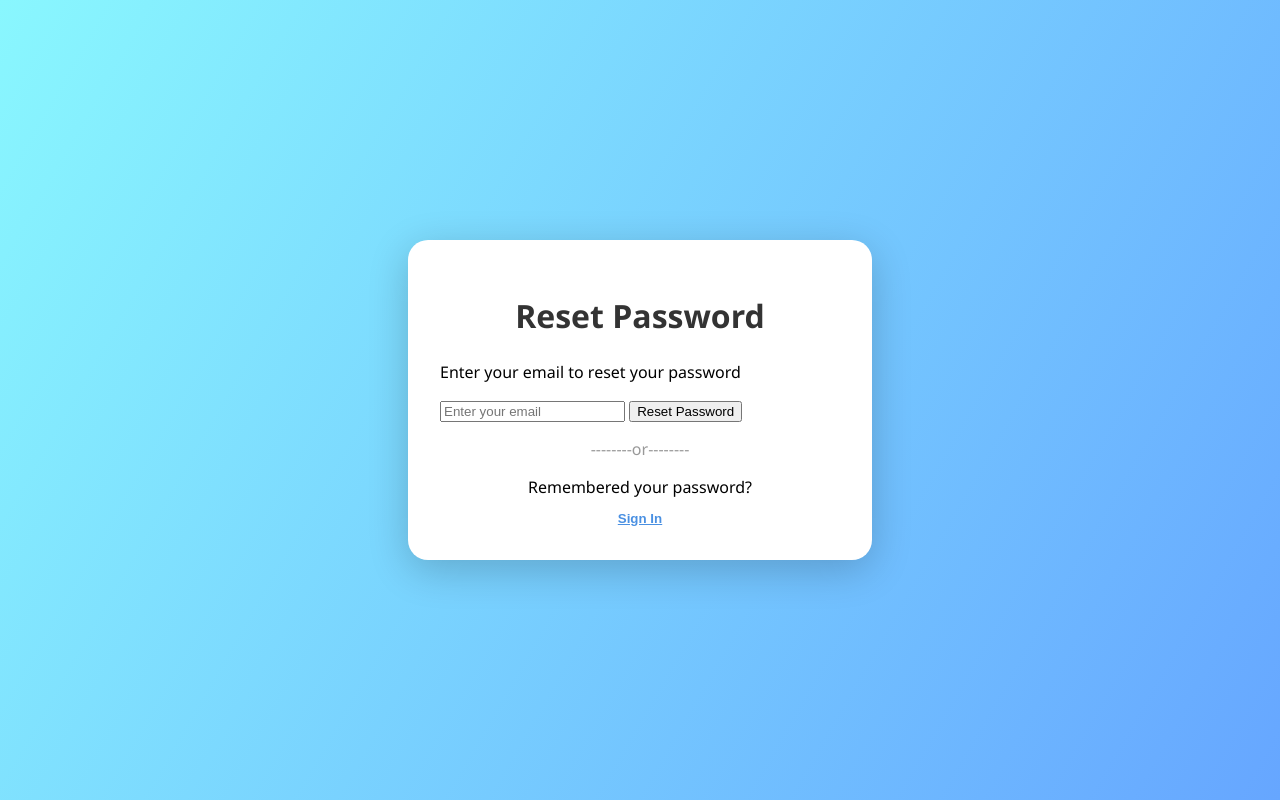
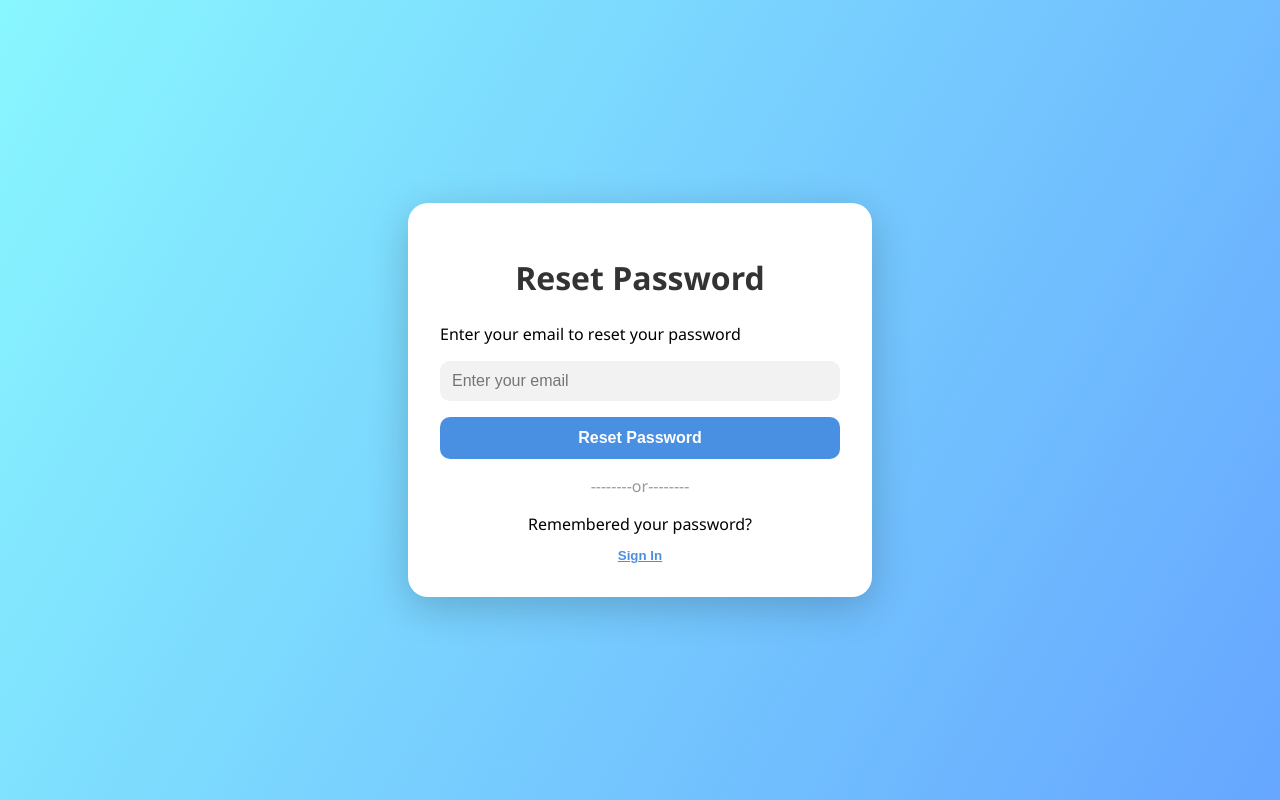
Before and after one commit to ucsf-vrlab/quizzes, a plain HTML site: page index.html in a window 1280 px wide. Both pictures are taken after a click on the button "Reset Password". Drawn offline with Linux system fonts and the light colour scheme; no server answers.

Commit message:
Update index.html

```diff
--- a/index.html
+++ b/index.html
@@ -96,14 +96,18 @@
       <h1 class="form-title">Reset Password</h1>
       <p>Enter your email to reset your password</p>
       <form id="resetForm">
+      <div class="input-group">
+
         <input
           type="email"
           id="resetEmail"
           placeholder="Enter your email"
           required
         />
-        <button type="submit" id="submitReset">Reset Password</button>
+      </div>
       </form>
+      <button class="btn" type="submit" id="submitReset">Reset Password</button>
+
 
       <p class="or">--------or--------</p>
 
```
